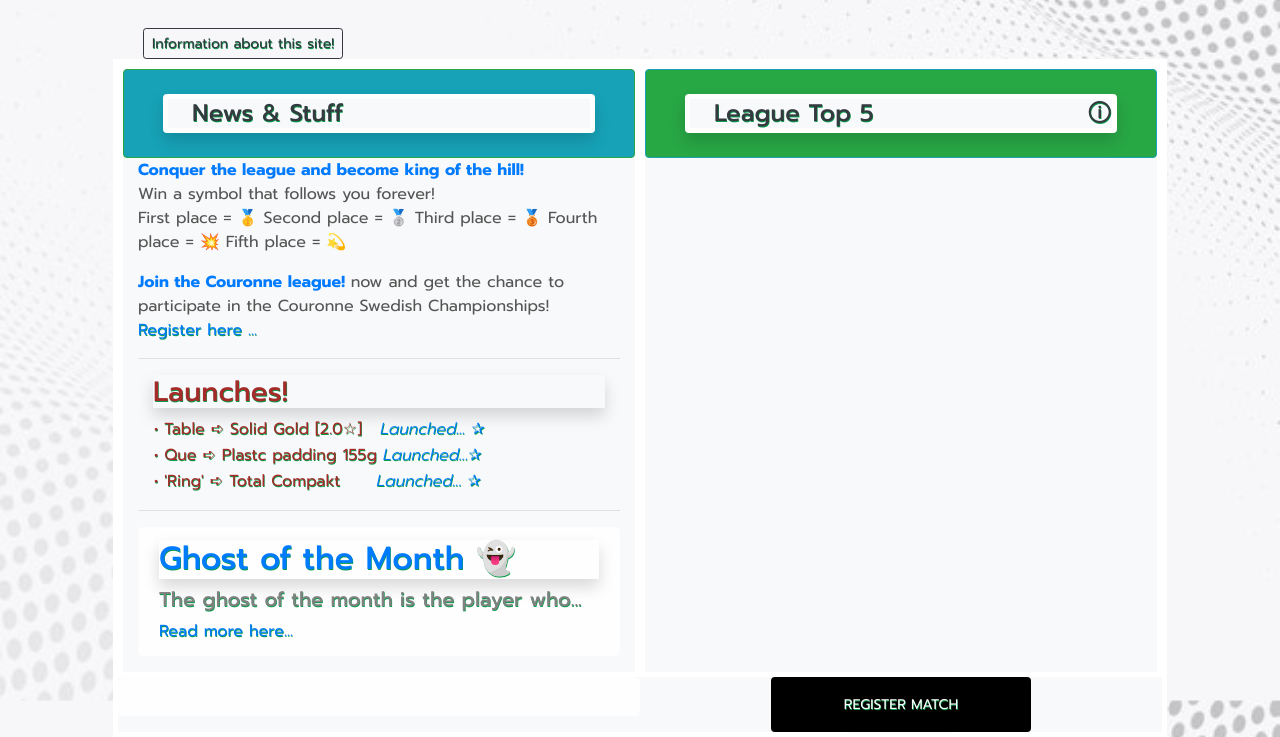
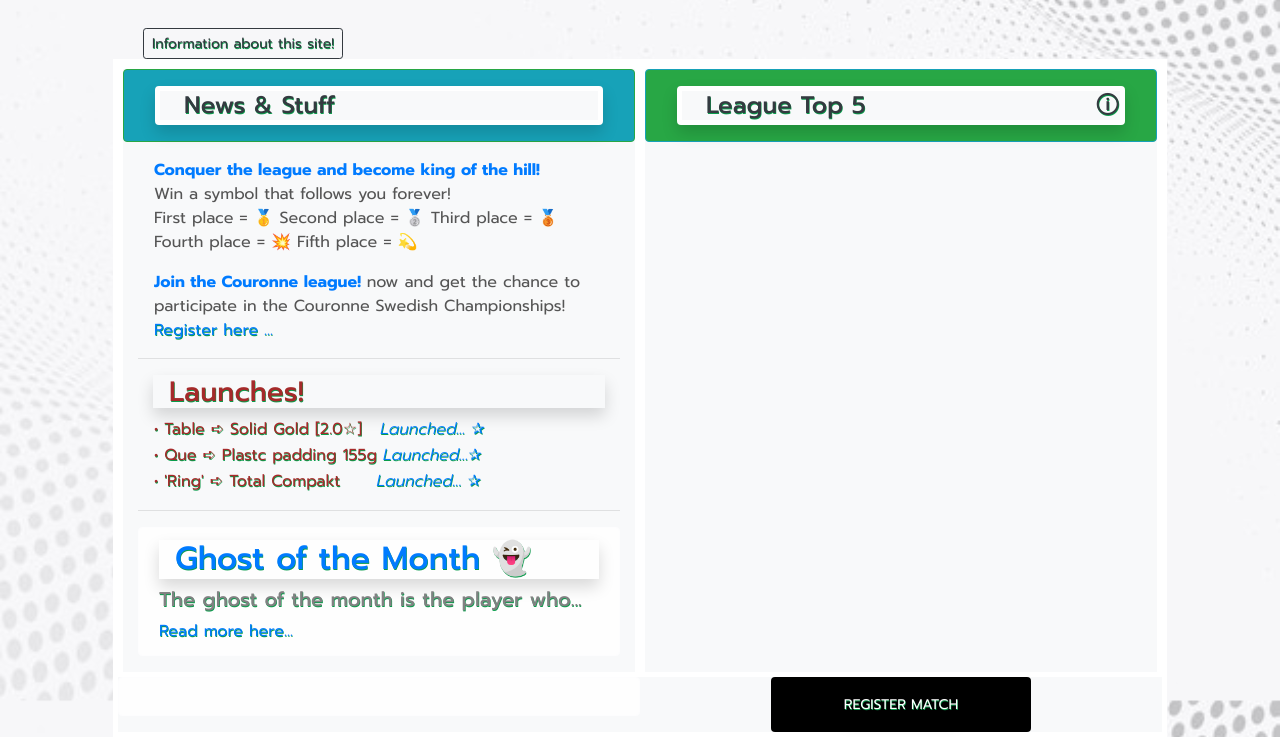
Before and after one commit to manell0/couronne, a Django app: page / in a window 1280 px wide. Shown: the part 152-889 px from the top of the page. Run offline with Django 3.2, Linux system fonts and the light colour scheme; some libraries are stand-ins or nearby versions.

Commit message:
Style index template with margins and update testing.md

```diff
--- a/home/templates/home/index.html
+++ b/home/templates/home/index.html
@@ -41,22 +41,23 @@ has registered three matches -->
             <div class="col-md-6 col border-big">
                 <div class="row ">
                     <div class="col bg-info border border-success text-white rounded">
-                        <h4 class="bg-light padding-text margins border-big text-dark shadow rounded">News & Stuff</h4>
+                        <h4 class="bg-light padding-text margins border-big text-dark shadow rounded m-3">News & Stuff</h4>
                     </div>
                 </div>
                 {% if not user.is_authenticated %}
-                    <p><strong class="text-primary">Conquer the league and become king of the hill!</strong>
+                    <p class="m-3"><strong class="text-primary">Conquer the league and become king of the hill!</strong>
                         <br>Win a symbol that follows you forever!
                         <br>First place = 🥇 Second place = 🥈  Third place = 🥉  Fourth place = 💥  Fifth place = 💫
                     </p>
-                    <p><strong class="text-primary">Join the Couronne league!</strong> now and get
+                    <p class="m-3"><strong class="text-primary">Join the Couronne league!</strong> now and get
                         the chance to participate in the Couronne Swedish Championships!
                         <br><a href="{% url 'home:register' %}">Register here ...</a>
                     </p>
+                    <hr>
                 {% endif %}
-                <hr>
+
                 <div  class="col">
-                    <h3 class="text-brown shadow">Launches! </h3>
+                    <h3 class="text-brown shadow px-3 mt-3">Launches! </h3>
                     <table>
                         <tr>
                             <td class="text-brown">
@@ -77,7 +78,7 @@ has registered three matches -->
                 </div>
                 <hr>
                 <div class="alert alert-light" >
-                    <h2 class="shadow"><a href="couronne_info/#SM"> Ghost of the Month 👻</a></h2>
+                    <h2 class="shadow px-3"><a href="couronne_info/#SM"> Ghost of the Month 👻</a></h2>
                     <h5>The ghost of the month is the player who...</h5>
                     <a href="couronne_info/#SM">Read more here...</a>
                 </div>
@@ -85,7 +86,7 @@ has registered three matches -->
             <div class="col-md-6 border-big">
                 <div class="row ">
                     <div class="col bg-success border border-info rounded">
-                        <h4 class="bg-light padding-text margins border-big text-dark shadow rounded">
+                        <h4 class="bg-light padding-text margins border-big text-dark shadow rounded m-3">
                             <a class="text-dark" href="{% url 'home:league_all' %}"
                             data-toggle="tooltip" data-placement="left" title="See all the players in Couronne league...">
                             League Top 5</a><span class="float-right text-dark" data-toggle="tooltip" data-placement="left" title='The Couronne league acts as "King of the Hill". The league starts and ends 13/12 every year.'>🛈</span></h4>
@@ -93,7 +94,7 @@ has registered three matches -->
                 </div>
                 <!-- Table shows top 5 couronne players -->
                 {% if all_objects %}
-                <table class="table table-striped text-right font-size-small">
+                <table class="table table-striped text-right font-size-small mt-3">
                     <th class="text-left">Player</th>
                     <th class="hides hideing">Played</th>
                     <th class="hides">Won</th>
--- a/home/templates/home/league_all.html
+++ b/home/templates/home/league_all.html
@@ -15,11 +15,11 @@
             <div class="jumbotron">
                 <div class="alert alert-light">
                     <div class="alert alert-info">
-                        <h4 class="border-big bg-light text-dark shadow rounded">Couronne League All</h4>
+                        <h4 class="border-big bg-light text-dark shadow rounded px-3">Couronne League All</h4>
                     </div>
                     <!-- List all the players in rising order -->
                     {% if all_objects %}
-                    <table class="table table-striped text-right font-size-small">
+                    <table class="table table-striped text-right font-size-small my-2">
                         <th class="text-left">Player</th>
                         <th class="hide-medium text-center">Best Ranking</th>
                         <th class="hides">Played</th>
--- a/home/templates/home/league_club.html
+++ b/home/templates/home/league_club.html
@@ -37,9 +37,9 @@ has registered three matches -->
                     <div class="alert alert-success">
                         <!-- Logic to list only members hwo is in same club as you -->
                         {% if user.is_superuser %}
-                            <h4 class="border-big bg-light text-dark shadow rounded">Venue/Club:</h4> <h5><span class="text-danger"> {{ user }}{{ club }} </span></h5>
+                            <h4 class="border-big bg-light text-dark shadow rounded px-3">Venue/Club:</h4> <h5><span class="text-danger"> {{ user }}{{ club }} </span></h5>
                         {% elif club %}
-                        <h4 class="border-big bg-light text-dark shadow rounded">Venue/Club: <span class="text-success h5"> {{ club }} </span></h4>
+                        <h4 class="border-big bg-light text-dark shadow rounded px-3">Venue/Club: <span class="text-success h5"> {{ club }} </span></h4>
                         {% else %}
                             <span class="text-danger"><strong> Does not belong to any Club </strong></span>
                             <span class="text-dark">Join or start a new Venue/Club <a href="{% url 'home:update' %}"></span>
--- a/home/templates/home/rules_story.html
+++ b/home/templates/home/rules_story.html
@@ -15,7 +15,7 @@
         <div class="col-md-6 col border-big">
             <div class="row bg-light">
                 <div class="col bg-info border border-danger text-white rounded">
-                    <h4 class="bg-light padding-text margins border-big text-dark shadow rounded">Rules</h4>
+                    <h4 class="bg-light padding-text margins border-big text-dark shadow rounded m-3">Rules</h4>
                 </div>
             </div>
             <div class="row">
@@ -51,7 +51,7 @@
         <div class="col-md-6 border-big">
             <div class="row ">
                 <div class="col bg-success border border-danger text-white rounded">
-                    <h4 class="bg-light padding-text margins border-big text-dark shadow rounded">Story</h4>
+                    <h4 class="bg-light padding-text margins border-big text-dark shadow rounded m-3">Story</h4>
                 </div>
             </div>
             <div class="row">
```
Also changed, not shown: README.md.
